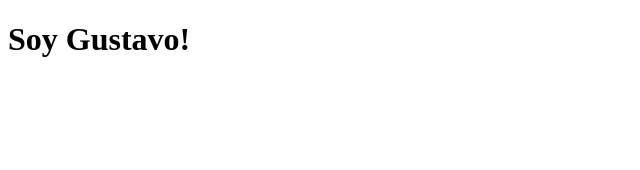
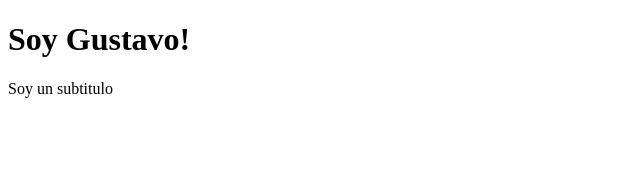
Before and after one commit to GukCM/React-Desde-Cero, a React (Vite) app in the folder 03-counter-app-vite/: page / in a window 1280 px wide. Shown: the top 170 px of the page, without its empty margins (0-640 px from the left). Built offline with nearby package versions, Linux system fonts and the light colour scheme.

Commit message:
Nodo padre, importando y sin importar al retornar

```diff
--- a/03-counter-app-vite/src/MyName.jsx
+++ b/03-counter-app-vite/src/MyName.jsx
@@ -1,5 +1,13 @@
-export function MyName(){
-    return (<h1>Soy Gustavo!</h1>)
+
+
+export function MyName() {
+    return (
+        //Sinonimo de un fragmento, evita crear divs innecesarios, tenemos que regresar siempre un nodo padre
+        <>
+            <h1>Soy Gustavo!</h1>
+            <p>Soy un subtitulo</p>
+        </>
+    )
 }
 
 // import { useState } from "react"
```
